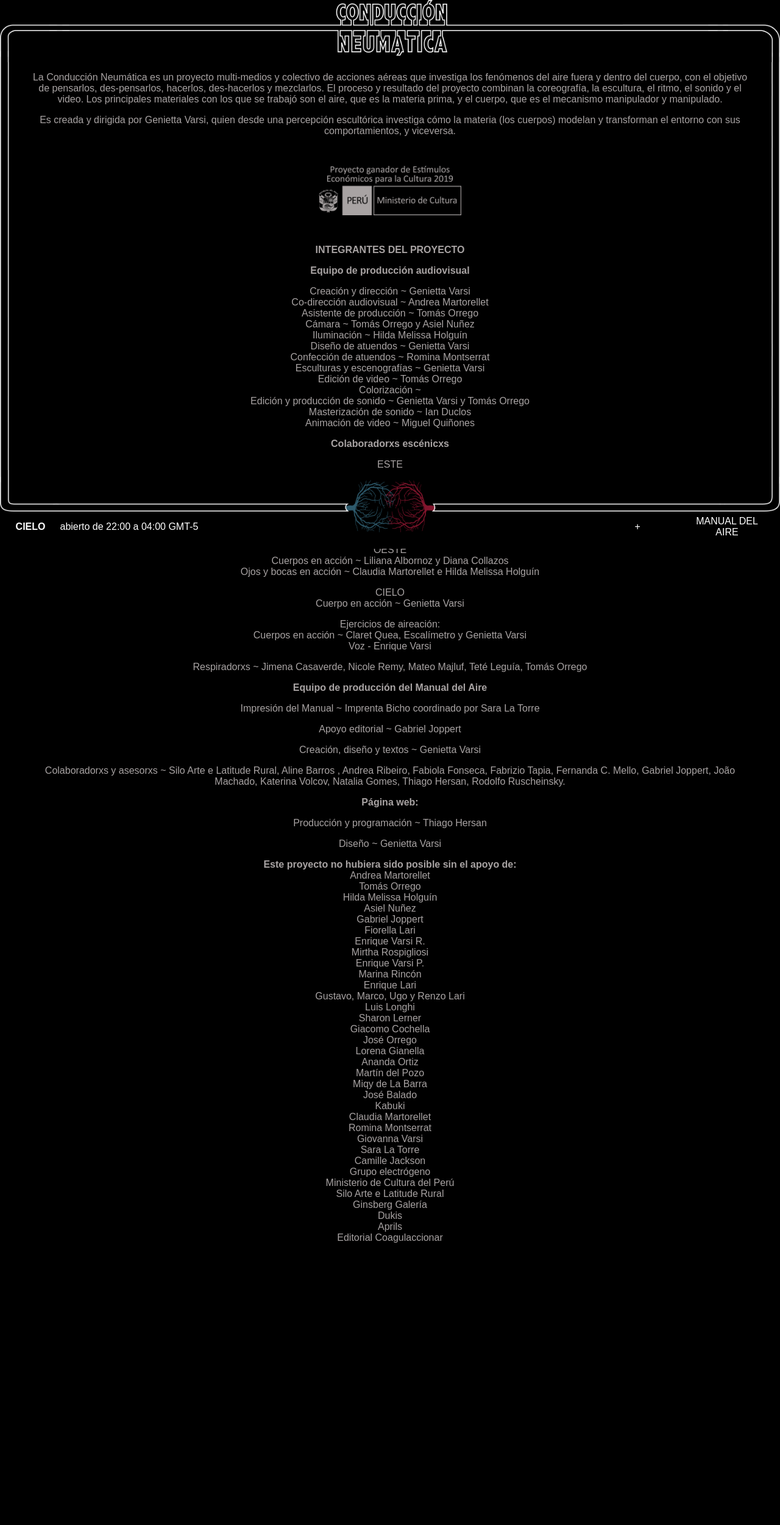
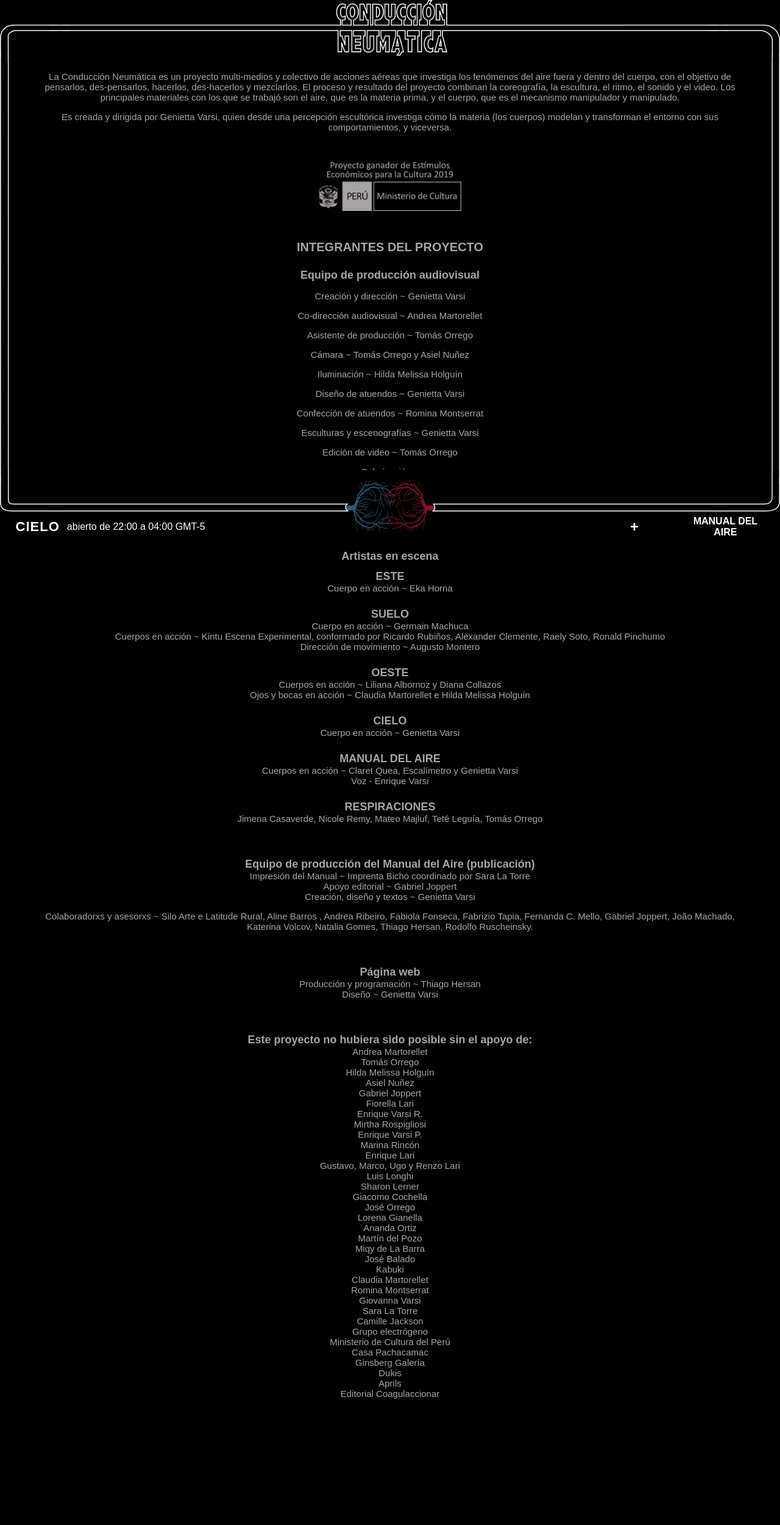
Before and after one commit to conduccionneumatica/conduccionneumatica.github.io, a Jekyll site: the page built from _pages/info.md, in a window 1280 px wide. Shown: the whole page at 61% size. Built offline with Jekyll 4.4.1, drawn with Linux system fonts in a browser that asks for light colours; before the commit the page ends 2247 px from its top, so only the background shows below that.

Commit message:
adjust font sizes and info/manual text

```diff
--- a/_pages/info.md
+++ b/_pages/info.md
@@ -9,66 +9,78 @@
 
 <div class="logo-mincul-wrapper"><div class="logo-mincul"></div></div>
 
-**INTEGRANTES DEL PROYECTO**
+<div class="info-subtitle">INTEGRANTES DEL PROYECTO</div>
 
-**Equipo de producción audiovisual**
+<div class="info-sub-subtitle">Equipo de producción audiovisual</div>
+
+<p></p>
 
 Creación y dirección ~ Genietta Varsi
+
 Co-dirección audiovisual ~ Andrea Martorellet
+
 Asistente de producción ~ Tomás Orrego
+
 Cámara ~ Tomás Orrego y Asiel Nuñez
+
 Iluminación ~ Hilda Melissa Holguín
+
 Diseño de atuendos ~ Genietta Varsi
+
 Confección de atuendos ~ Romina Montserrat
+
 Esculturas y escenografías ~ Genietta Varsi
+
 Edición de video ~ Tomás Orrego
+
 Colorización ~
+
 Edición y producción de sonido ~ Genietta Varsi y Tomás Orrego
+
 Masterización de sonido ~ Ian Duclos
+
 Animación de video ~ Miguel Quiñones
 
-**Colaboradorxs escénicxs**
+<div class="info-sub-subtitle">Artistas en escena</div>
 
-ESTE
+<div class="info-sub-subtitle">ESTE</div>
 Cuerpo en acción ~ Eka Horna
 
-SUELO
+<div class="info-sub-subtitle">SUELO</div>
 Cuerpo en acción ~ Germain Machuca
 Cuerpos en acción ~ Kintu Escena Experimental, conformado por Ricardo Rubiños, Alexander Clemente, Raely Soto, Ronald Pinchumo
 Dirección de movimiento ~ Augusto Montero
 
-OESTE
+<div class="info-sub-subtitle">OESTE</div>
 Cuerpos en acción ~ Liliana Albornoz y Diana Collazos
 Ojos y bocas en acción ~ Claudia Martorellet e Hilda Melissa Holguín
 
-CIELO
+<div class="info-sub-subtitle">CIELO</div>
 Cuerpo en acción ~ Genietta Varsi
 
-Ejercicios de aireación:
+<div class="info-sub-subtitle">MANUAL DEL AIRE</div>
 Cuerpos en acción ~ Claret Quea, Escalímetro y Genietta Varsi
 Voz - Enrique Varsi
 
-Respiradorxs ~ Jimena Casaverde, Nicole Remy, Mateo Majluf, Teté Leguía, Tomás Orrego
+<div class="info-sub-subtitle">RESPIRACIONES</div>
+Jimena Casaverde, Nicole Remy, Mateo Majluf, Teté Leguía, Tomás Orrego
 
-**Equipo de producción del Manual del Aire**
+<br>
+<div class="info-sub-subtitle">Equipo de producción del Manual del Aire (publicación)</div>
 
 Impresión del Manual ~ Imprenta Bicho coordinado por Sara La Torre
-
 Apoyo editorial ~ Gabriel Joppert
-
 Creación, diseño y textos ~ Genietta Varsi
 
-Colaboradorxs y asesorxs ~ Silo Arte e Latitude Rural, Aline Barros , Andrea Ribeiro,
-Fabiola Fonseca, Fabrizio Tapia, Fernanda C. Mello, Gabriel Joppert, João Machado,
-Katerina Volcov, Natalia Gomes, Thiago Hersan, Rodolfo Ruscheinsky.
+Colaboradorxs y asesorxs ~ Silo Arte e Latitude Rural, Aline Barros , Andrea Ribeiro, Fabiola Fonseca, Fabrizio Tapia, Fernanda C. Mello, Gabriel Joppert, João Machado, Katerina Volcov, Natalia Gomes, Thiago Hersan, Rodolfo Ruscheinsky.
 
-**Página web:**
-
+<br>
+<div class="info-sub-subtitle">Página web</div>
 Producción y programación ~ Thiago Hersan
-
 Diseño ~ Genietta Varsi
 
-**Este proyecto no hubiera sido posible sin el apoyo de:**
+<br>
+<div class="info-sub-subtitle">Este proyecto no hubiera sido posible sin el apoyo de:</div>
 Andrea Martorellet
 Tomás Orrego
 Hilda Melissa Holguín
@@ -98,7 +110,7 @@
 Camille Jackson
 Grupo electrógeno
 Ministerio de Cultura del Perú
-Silo Arte e Latitude Rural
+Casa Pachacamac
 Ginsberg Galería
 Dukis
 Aprils
--- a/_sass/constants.scss
+++ b/_sass/constants.scss
@@ -10,7 +10,8 @@
 $COLOR-LINK: $COLOR-TEXT;
 $COLOR-LINK-HOVER: $COLOR-TEXT;
 
-$FONT-SIZE-DESKTOP: 16px;
+$FONT-SIZE-FOOTER: 16px;
+$FONT-SIZE-DESKTOP: 15px;
 $FONT-SIZE-MOBILE: 14px;
 
 $TRANSITION-PERIOD: 0.1s;
--- a/css/main.scss
+++ b/css/main.scss
@@ -63,6 +63,26 @@
     a { color: $COLOR-WHITE; }
   }
 
+  &.info {
+    .info-subtitle {
+      font-size: 20px;
+      font-weight: bold;
+      text-transform: uppercase;
+      margin-bottom: 12px;
+    }
+    .info-sub-subtitle {
+      font-size: 18px;
+      font-weight: bold;
+      margin-top: 24px;
+    }
+    .info-sub-subtitle + .info-sub-subtitle {
+      margin-top: 12px;
+    }
+    .info-sub-subtitle + p {
+      margin-top: 0;
+    }
+  }
+
   .logo-mincul-wrapper {
     width: 20%;
     margin: 48px auto;
@@ -108,6 +128,11 @@
     justify-content: flex-start;
     align-items: center;
     width: 50%;
+    font-size: $FONT-SIZE-FOOTER;
+
+    @include media-query(MOBILE) {
+      font-size: $FONT-SIZE-MOBILE;
+    }
 
     &.este, &.oeste, &.cielo, &.suelo {
       color: $COLOR-RED;
@@ -115,9 +140,11 @@
 
     .footer-title {
       padding: 0;
-      padding-right: 12px;
+      padding-right: 6px;
       text-transform: uppercase;
       font-weight: bold;
+      font-size: 22px;
+      letter-spacing: 1px;
 
       &.este::before { content: "este"; }
       &.oeste::before { content: "oeste"; }
@@ -127,7 +154,7 @@
 
     .footer-time {
       padding: 0;
-      padding-left: 12px;
+      padding-left: 6px;
       &.este::before { content: "abierto de 04:00 a 10:00 GMT-5"; }
       &.oeste::before { content: "abierto de 16:00 a 22:00 GMT-5"; }
       &.cielo::before { content: "abierto de 22:00 a 04:00 GMT-5"; }
@@ -147,14 +174,35 @@
       display: flex;
       flex-direction: row;
       text-align: center;
+      font-weight: bold;
+      font-size: $FONT-SIZE-FOOTER;
       justify-content: center;
       align-items: center;
       cursor: pointer;
       pointer-events: all;
 
-      &.plus::before { content: "+"; }
-      &.plus:hover::before { content: "información & créditos"; }
+      @include media-query(MOBILE) {
+        font-size: $FONT-SIZE-MOBILE;
+      }
 
+      &.plus::before {
+        content: "+";
+        font-size: 24px;
+      }
+      &.plus:hover::before {
+        content: "información & créditos";
+        font-size: $FONT-SIZE-FOOTER;
+        @include media-query(MOBILE) {
+          font-size: $FONT-SIZE-MOBILE;
+        }
+      }
+
+      &.manual {
+        min-width: 128px;
+        @include media-query(MOBILE) {
+          min-width: 120px;
+        }
+      }
       &.manual::before {
         content: "manual del aire";
         text-transform: uppercase;
@@ -168,6 +216,9 @@
 
     .footer-right-item + .footer-right-item {
       padding-left: 24px;
+      @include media-query(MOBILE) {
+        padding-left: 12px;
+      }
     }
   }
 }
```
Also changed, not shown: _pages/manual.md (+2 -2 lines).
